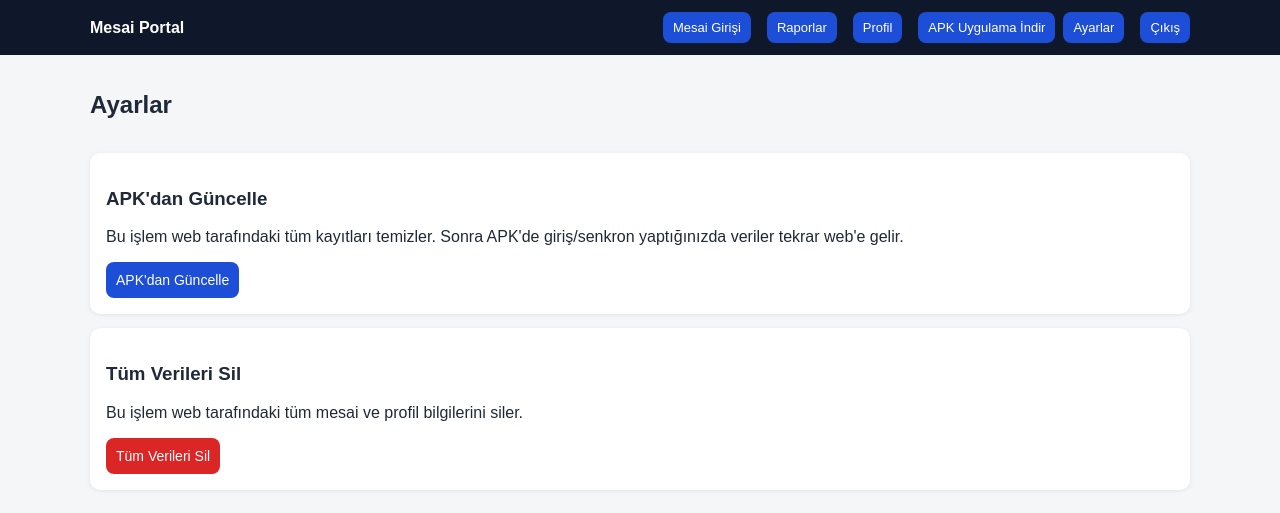
After one commit to mehmettuzner42-code/mesai-web-portal, a Flask app: template templates/settings.html in a window 1280 px wide. The commit adds this page. Shown: the top 513 px of the page. Run offline with Flask 3, Linux system fonts and the light colour scheme; the template is opened without the code that fills it, so the values that code supplies are empty; the visitor is signed in with stand-in values (Sample User, id 1).

Commit message:
Add files via upload

```diff
--- a/app.py
+++ b/app.py
@@ -473,6 +473,47 @@ def logout():
     return redirect(url_for("login"))
 
 
+@app.route("/settings", methods=["GET", "POST"])
+@login_required
+def settings_page():
+    user = ensure_user_or_redirect()
+    if user is None:
+        flash("Oturum süresi doldu, lütfen tekrar giriş yapın.", "error")
+        return redirect(url_for("login"))
+
+    if request.method == "POST":
+        action = request.form.get("action", "").strip()
+        try:
+            if action == "apk_refresh":
+                OvertimeEntry.query.filter_by(user_id=user.id).delete()
+                p = get_or_create_profile(user.id)
+                p.daire_baskanligi = ""
+                p.sube_mudurlugu = ""
+                p.ad_soyad = ""
+                p.sicil_no = ""
+                p.ekip_kodu = ""
+                db.session.commit()
+                flash("Web verileri temizlendi. APK'de giriş yapıp senkron yaptığınızda veriler yeniden yüklenecek.", "success")
+            elif action == "clear_all":
+                OvertimeEntry.query.filter_by(user_id=user.id).delete()
+                p = get_or_create_profile(user.id)
+                p.daire_baskanligi = ""
+                p.sube_mudurlugu = ""
+                p.ad_soyad = ""
+                p.sicil_no = ""
+                p.ekip_kodu = ""
+                db.session.commit()
+                flash("Web tarafındaki tüm veriler silindi.", "success")
+            else:
+                flash("Geçersiz işlem.", "error")
+        except Exception as exc:
+            db.session.rollback()
+            flash(f"Ayar işlemi başarısız: {exc}", "error")
+        return redirect(url_for("settings_page"))
+
+    return render_template("settings.html")
+
+
 @app.route("/profile", methods=["GET", "POST"])
 @login_required
 def profile():
@@ -626,8 +667,24 @@ def edit_entry(entry_id: int):
             entry.pazar = parse_float(request.form.get("pazar", "0"))
             entry.bayram = parse_float(request.form.get("bayram", "0"))
             entry.description = request.form.get("description", "").strip()
+
+            # Aynı kullanıcıda aynı tarih+saat mükerrer kayıtlar varsa tek kayda indir.
+            # Eski senkronlardan kalan kopyalar bu şekilde temizlenir.
+            duplicates = OvertimeEntry.query.filter(
+                OvertimeEntry.user_id == user.id,
+                OvertimeEntry.work_date == entry.work_date,
+                OvertimeEntry.start_time == entry.start_time,
+                OvertimeEntry.end_time == entry.end_time,
+                OvertimeEntry.id != entry.id,
+            ).all()
+            for d in duplicates:
+                db.session.delete(d)
+
             db.session.commit()
-            flash("Kayıt güncellendi.", "success")
+            if duplicates:
+                flash(f"Kayıt güncellendi. {len(duplicates)} mükerrer kayıt temizlendi.", "success")
+            else:
+                flash("Kayıt güncellendi.", "success")
             back = request.form.get("back", "dashboard")
             return redirect(url_for("reports") if back == "reports" else url_for("dashboard"))
         except Exception as exc:
--- a/static/style.css
+++ b/static/style.css
@@ -36,6 +36,59 @@ body {
 
 .topbar a:hover {
     background: #1e40af;
+}
+
+.topbar nav {
+    display: flex;
+    align-items: center;
+    gap: 8px;
+}
+
+.nav-dropdown {
+    position: relative;
+    display: inline-block;
+}
+
+.nav-dropbtn {
+    background: #1d4ed8;
+    color: #fff;
+    border: none;
+    border-radius: 8px;
+    padding: 8px 10px;
+    font-size: 13px;
+    cursor: pointer;
+}
+
+.nav-dropbtn:hover {
+    background: #1e40af;
+}
+
+.nav-dropdown-content {
+    display: none;
+    position: absolute;
+    right: 0;
+    top: calc(100% + 6px);
+    min-width: 190px;
+    background: #0f172a;
+    border: 1px solid #334155;
+    border-radius: 8px;
+    z-index: 20;
+    padding: 6px;
+}
+
+.nav-dropdown-content a {
+    display: block;
+    margin: 0;
+    background: transparent;
+    border-radius: 6px;
+}
+
+.nav-dropdown-content a:hover {
+    background: #1e293b;
+}
+
+.nav-dropdown:hover .nav-dropdown-content {
+    display: block;
 }
 
 .card {
@@ -214,7 +267,6 @@ code {
     }
 
     .topbar nav {
-        display: flex;
         flex-wrap: wrap;
         gap: 8px;
     }
--- a/templates/base.html
+++ b/templates/base.html
@@ -16,6 +16,13 @@
                 <a href="{{ url_for('reports') }}">Raporlar</a>
                 <a href="{{ url_for('profile') }}">Profil</a>
                 <a href="{{ apk_url }}">APK Uygulama İndir</a>
+                <div class="nav-dropdown">
+                    <button type="button" class="nav-dropbtn">Ayarlar</button>
+                    <div class="nav-dropdown-content">
+                        <a href="{{ url_for('settings_page') }}#apk-refresh">APK'dan Güncelle</a>
+                        <a href="{{ url_for('settings_page') }}#clear-all">Tüm Verileri Sil</a>
+                    </div>
+                </div>
                 <a href="{{ url_for('logout') }}">Çıkış</a>
             </nav>
             {% endif %}
--- /dev/null
+++ b/templates/settings.html
@@ -0,0 +1,24 @@
+{% extends "base.html" %}
+{% block content %}
+<div class="header-row">
+    <h2>Ayarlar</h2>
+</div>
+
+<div class="card" id="apk-refresh">
+    <h3>APK'dan Güncelle</h3>
+    <p>Bu işlem web tarafındaki tüm kayıtları temizler. Sonra APK'de giriş/senkron yaptığınızda veriler tekrar web'e gelir.</p>
+    <form method="post" onsubmit="return confirm('Web verileri temizlensin ve APK senkronuna hazırlansın mı?');">
+        <input type="hidden" name="action" value="apk_refresh">
+        <button type="submit">APK'dan Güncelle</button>
+    </form>
+</div>
+
+<div class="card" id="clear-all">
+    <h3>Tüm Verileri Sil</h3>
+    <p>Bu işlem web tarafındaki tüm mesai ve profil bilgilerini siler.</p>
+    <form method="post" onsubmit="return confirm('Web tarafındaki TÜM veriler silinsin mi?');">
+        <input type="hidden" name="action" value="clear_all">
+        <button type="submit" class="danger">Tüm Verileri Sil</button>
+    </form>
+</div>
+{% endblock %}
```
